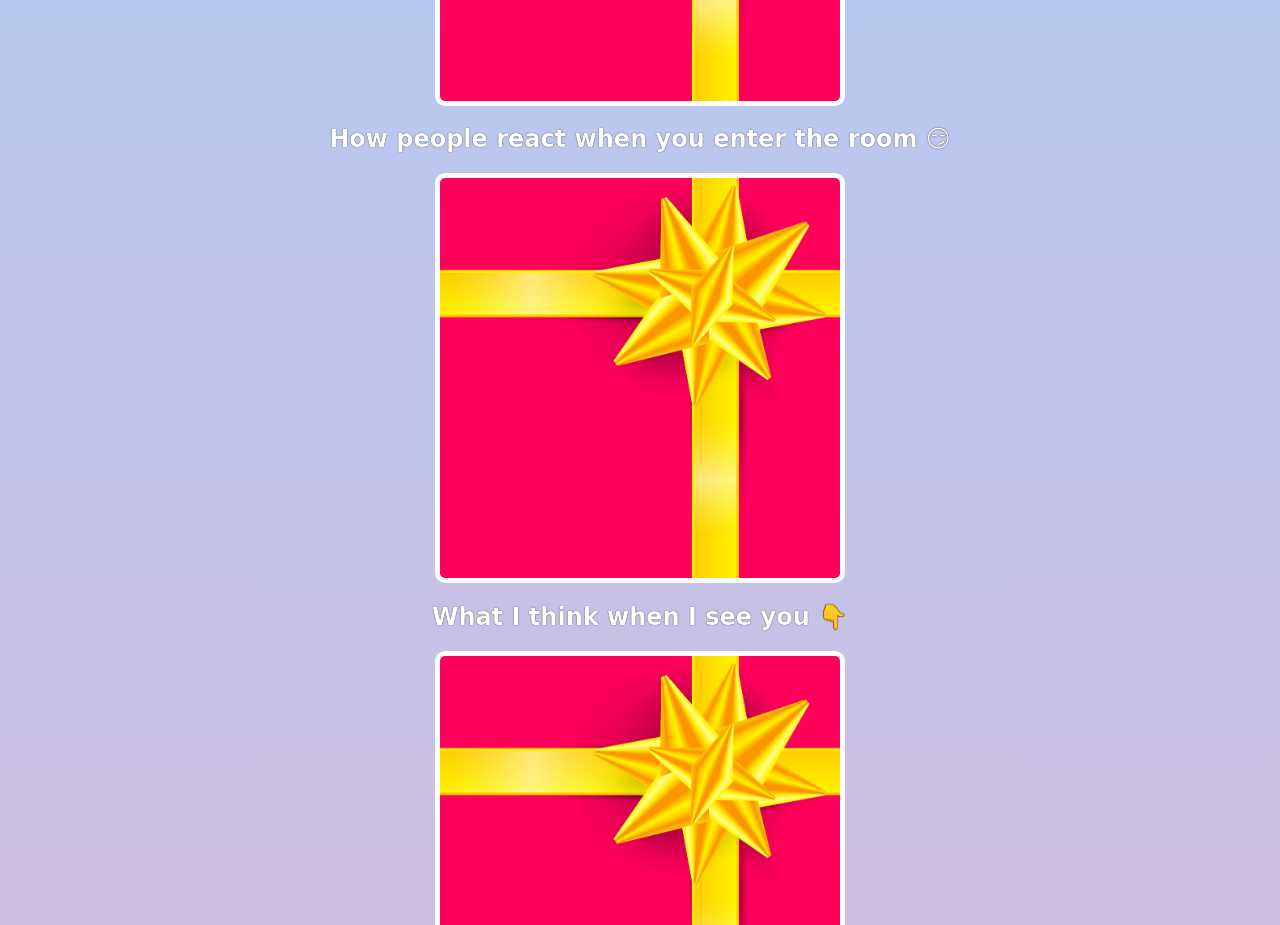
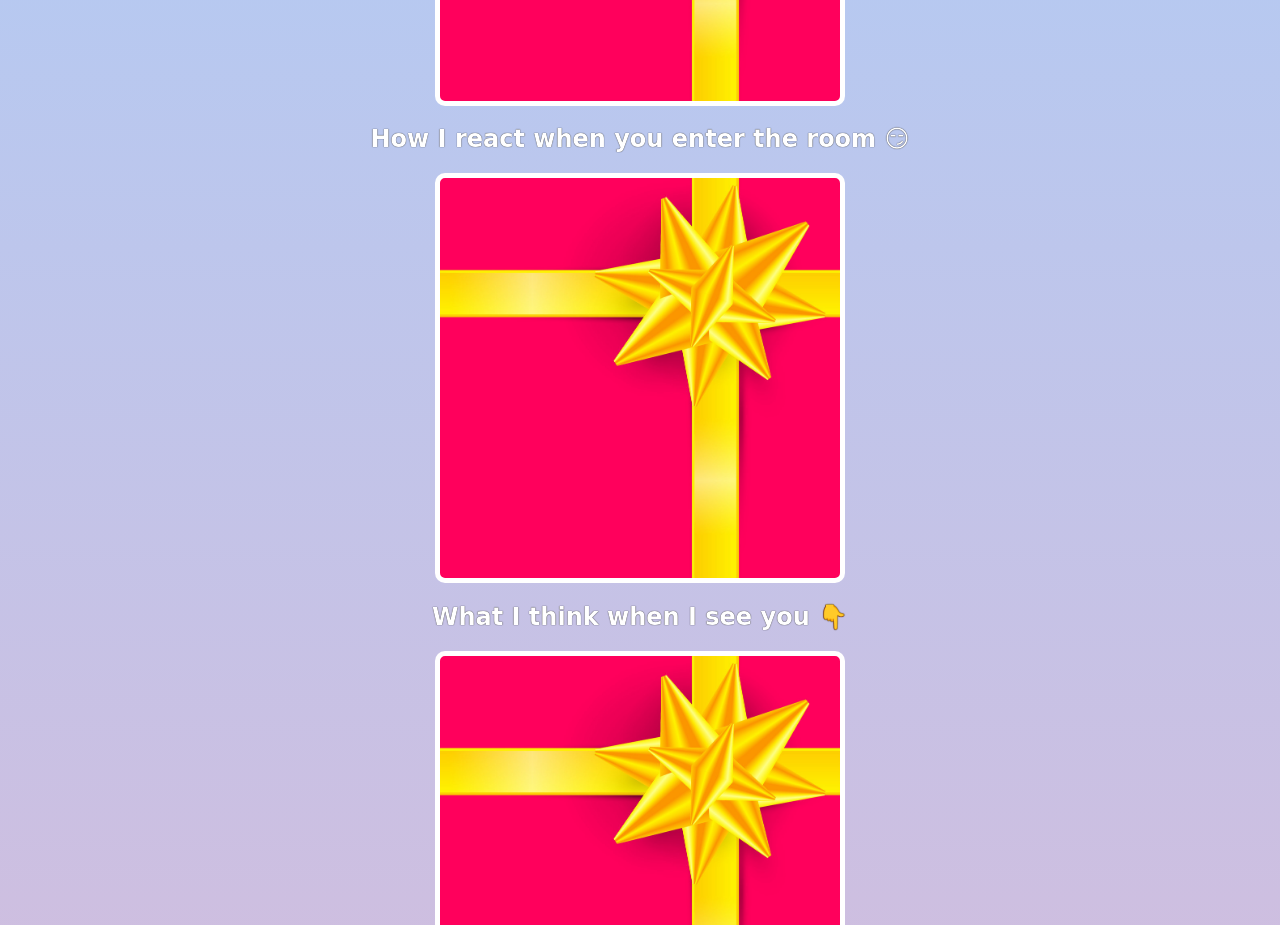
Before and after one commit to JFRG28/lulus_bday, a plain HTML site: page index.html in a window 1280 px wide. Shown: the part 860-1785 px from the top of the page. Drawn offline with Linux system fonts and the light colour scheme; a web font is replaced by a local one.

Commit message:
Update gift title text in index.html

```diff
--- a/index.html
+++ b/index.html
@@ -31,7 +31,7 @@
         </div>
         <div class="gift-section">
             <h2 class="gift-title">
-                How people react when you enter the room 😏
+                How I react when you enter the room 😏
             </h2>
             <div
                 class="gift-cover-img"
```
